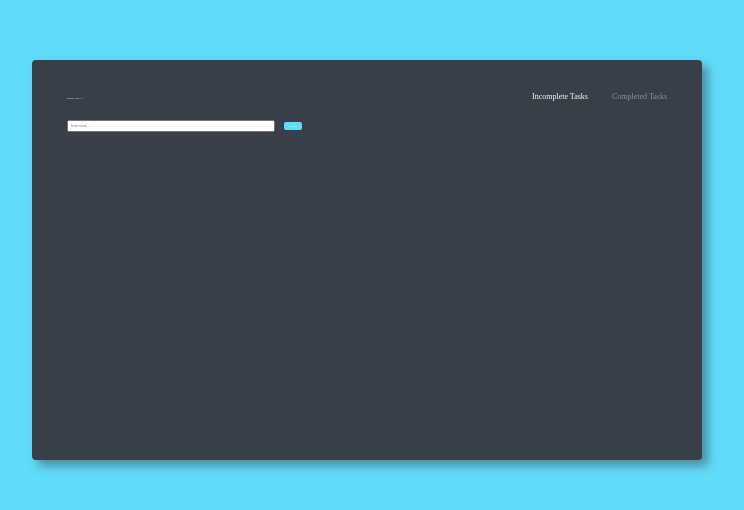
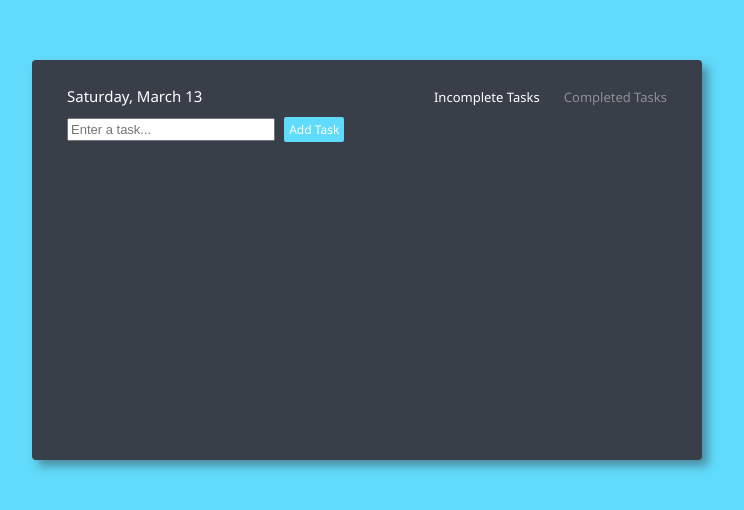
Before and after one commit to sophiehu36/Todo-List, a plain HTML site: page todo-list.html in a window 1280 px wide. Shown: the part 140-650 px from the top of the page, without its empty margins (273-1017 px from the left). Drawn offline with Linux system fonts and the light colour scheme.

Commit message:
Update todo-list.css

```diff
--- a/todo-list.css
+++ b/todo-list.css
@@ -19,6 +19,7 @@ body {
     padding: 25px 35px;
     border-radius: 4px;
     box-shadow:6px 6px 10px #393f4980;
+    font-family: 'Segoe UI', Tahoma, Geneva, Verdana, sans-serif;
 }
 .fa-trash-o, .fa-check-square-o {
     color: #8d9196;
@@ -33,10 +34,10 @@ body {
 }
 .fa-trash-o {
     float: right;
-    transform: translateY(25%);
+    transform: translateY(13px);
 }
 #current-time {
-    font-size: 2px;
+    font-size: 15px;
     color:white;
     display: inline-block;
 }
@@ -48,7 +49,7 @@ ul#todo-page {
     list-style-type: none;
     display: inline-block;
     margin-left: 20px;
-    font-size: 8px;
+    font-size: 13px;
     color:#8d9196;
     cursor: pointer;
 }
@@ -58,8 +59,8 @@ ul#todo-page {
 #todo-add {
     display: inline-block;
     margin-left: 5px;
-    font-size: 2px;
-    padding: 3px 5px;
+    font-size: 12px;
+    padding: 4px 5px;
     background-color: #61dbfb;
     border-radius: 2px;
     color:white;
@@ -67,7 +68,7 @@ ul#todo-page {
 }
 #todo-input {
     display: inline-block;
-    font-size: 3px;
+    font-size: 13px;
     padding: 2px;
     width: 200px;
     cursor: text;
@@ -79,7 +80,7 @@ ul#todo-page {
     border-top: 0px;
 }*/
 .todo-item {
-    padding: 10px 0px;
+    padding: 5px 0px;
     border: 1px solid #8d9196;
     border-left: 0;
     border-right: 0;
@@ -87,7 +88,7 @@ ul#todo-page {
 }
 .todo-item > p {
     display: inline-block;
-    font-size: 3px;
+    font-size: 13px;
     color: white;
     margin-left: 10px;
 }
```
